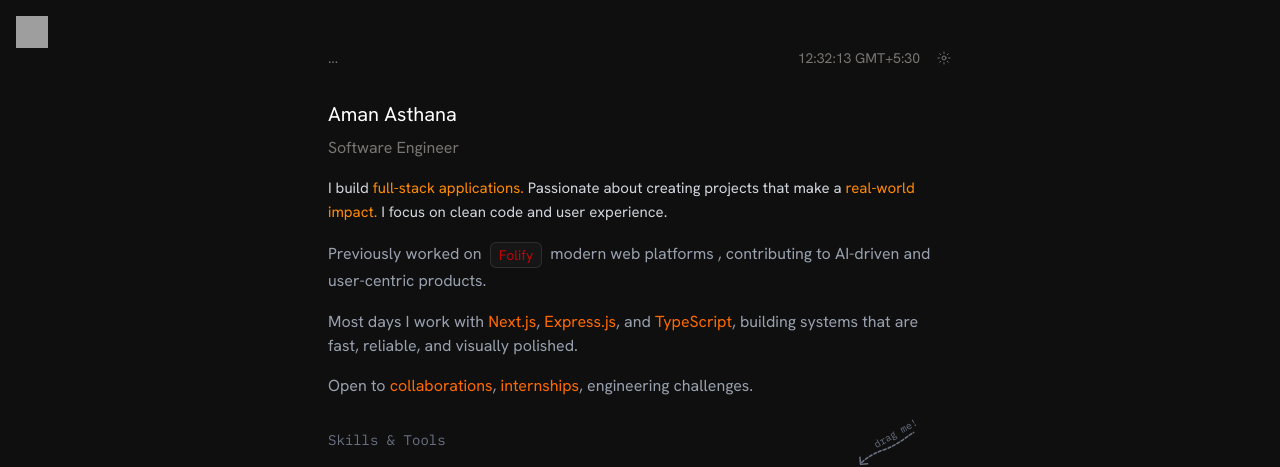
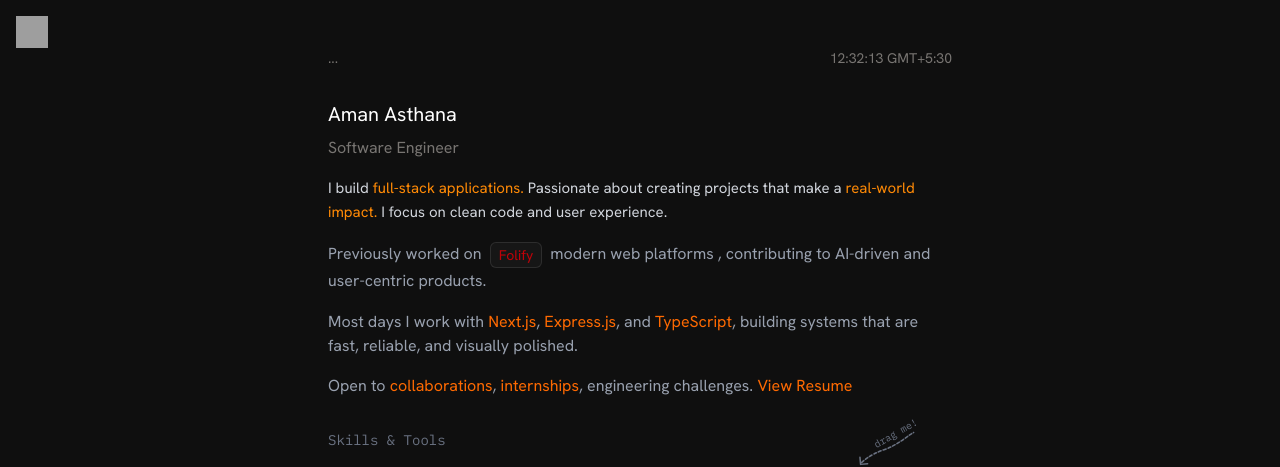
Before and after one commit to amanasthana1111/Aman-asthana--portfilo, a React (Vite) app: page / in a window 1280 px wide. Shown: the top 467 px of the page. Built offline with nearby package versions, Linux system fonts and the light colour scheme; no server answers; grey boxes are pictures that could not be loaded.

Commit message:
add some logic

```diff
--- a/src/components/Header.jsx
+++ b/src/components/Header.jsx
@@ -43,21 +43,6 @@ export default function Header() {
         </div>
         <div className="flex items-center gap-4">
           <span style={{ fontFamily: "MyFont2" }}>{time} GMT+5:30</span>
-
-          <svg
-            xmlns="http://www.w3.org/2000/svg"
-            className="h-4 w-4"
-            fill="none"
-            viewBox="0 0 24 24"
-            stroke="currentColor"
-            strokeWidth={1.5}
-          >
-            <path
-              strokeLinecap="round"
-              strokeLinejoin="round"
-              d="M12 3v2m0 14v2m9-9h-2M5 12H3m15.364-6.364-1.414 1.414M7.05 16.95l-1.414 1.414m0-12.728L7.05 7.05m9.9 9.9 1.414 1.414M15 12a3 3 0 11-6 0 3 3 0 016 0z"
-            />
-          </svg>
         </div>
       </div>
     </div>
--- a/src/components/Hero.jsx
+++ b/src/components/Hero.jsx
@@ -2,7 +2,12 @@ const Hero = () => {
   return (
     <section className="w-full text-white mt-4 mb-4">
       <div className="font-['MyFont2']">
-        <a target="_blank" href="https://drive.google.com/file/d/1qrfo8rwNNcxULqe1kkMp57t8RakHSFfa/view?usp=sharing"><h1 className="text-xl cursor-pointer">Aman Asthana</h1></a>
+        <a
+          target="_blank"
+          href="https://drive.google.com/file/d/1qrfo8rwNNcxULqe1kkMp57t8RakHSFfa/view?usp=sharing"
+        >
+          <h1 className="text-xl cursor-pointer">Aman Asthana</h1>
+        </a>
 
         <p className="text-base mt-2 text-[#787572]">Software Engineer</p>
 
@@ -10,8 +15,8 @@ const Hero = () => {
           I build{" "}
           <span className="text-orange-400">full-stack applications.</span>{" "}
           Passionate about creating projects that make a{" "}
-          <span className="text-orange-400"> real-world impact.</span> I focus on
-          clean code and user experience.
+          <span className="text-orange-400"> real-world impact.</span> I focus
+          on clean code and user experience.
         </p>
 
         <p className="text-gray-400 mt-4 leading-relaxed">
@@ -35,15 +40,22 @@ const Hero = () => {
           Most days I work with{" "}
           <span className="text-orange-500 ">Next.js</span>,{" "}
           <span className="text-orange-500 ">Express.js</span>, and{" "}
-          <span className="text-orange-500 ">TypeScript</span>, building
-          systems that are fast, reliable, and visually polished.
+          <span className="text-orange-500 ">TypeScript</span>, building systems
+          that are fast, reliable, and visually polished.
         </p>
 
         <p className="text-base text-gray-400 mt-4">
-          Open to{" "}
-          <span className=" text-orange-500">collaborations</span>{", "}
-            <span className=" text-orange-500">internships</span>,
-          engineering challenges.
+          Open to <span className=" text-orange-500">collaborations</span>
+          {", "}
+          <span className=" text-orange-500">internships</span>, engineering
+          challenges.{" "}
+          <a
+            href="https://drive.google.com/file/d/1qrfo8rwNNcxULqe1kkMp57t8RakHSFfa/view?usp=sharing"
+            target="_blank"
+            className="text-orange-500"
+          >
+            View Resume
+          </a>
         </p>
       </div>
     </section>
--- a/src/pages/Home.jsx
+++ b/src/pages/Home.jsx
@@ -1,3 +1,4 @@
+import { lazy, Suspense } from "react";
 import Connect from "../components/Connect";
 import Credit from "../components/Credit";
 import Footer from "../components/Footer";
@@ -6,7 +7,7 @@ import Header from "../components/Header";
 import Hero from "../components/Hero";
 import Project from "../components/Project";
 import Skills from "../components/Skills";
-import Song from "../components/Song";
+const Song = lazy(() => import("../components/Song"));
 
 const Home = () => {
   return (
@@ -20,8 +21,14 @@ const Home = () => {
         <Github />
         <Connect />
         <Footer />
-        <Song />
-        <Credit/>
+        <Suspense
+          fallback={
+            <p className="text-gray-500 text-sm mt-6">Loading music...</p>
+          }
+        >
+          <Song />
+        </Suspense>
+        <Credit />
       </div>
     </div>
   );
```
